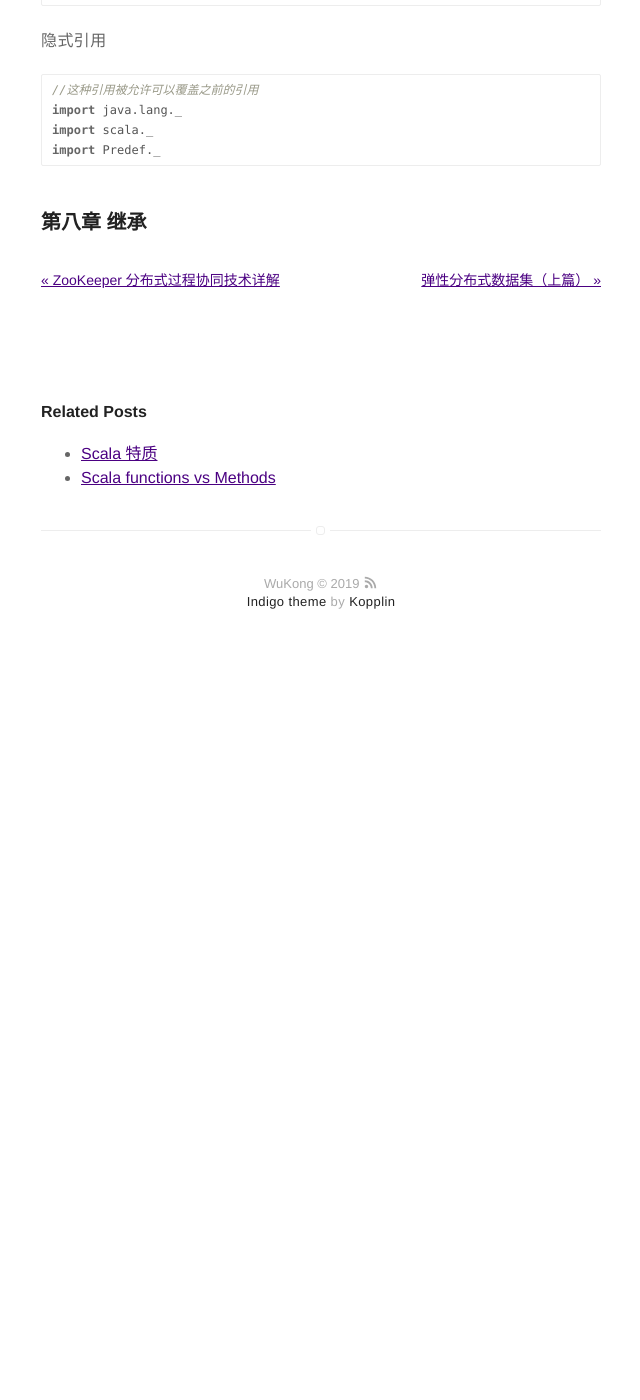
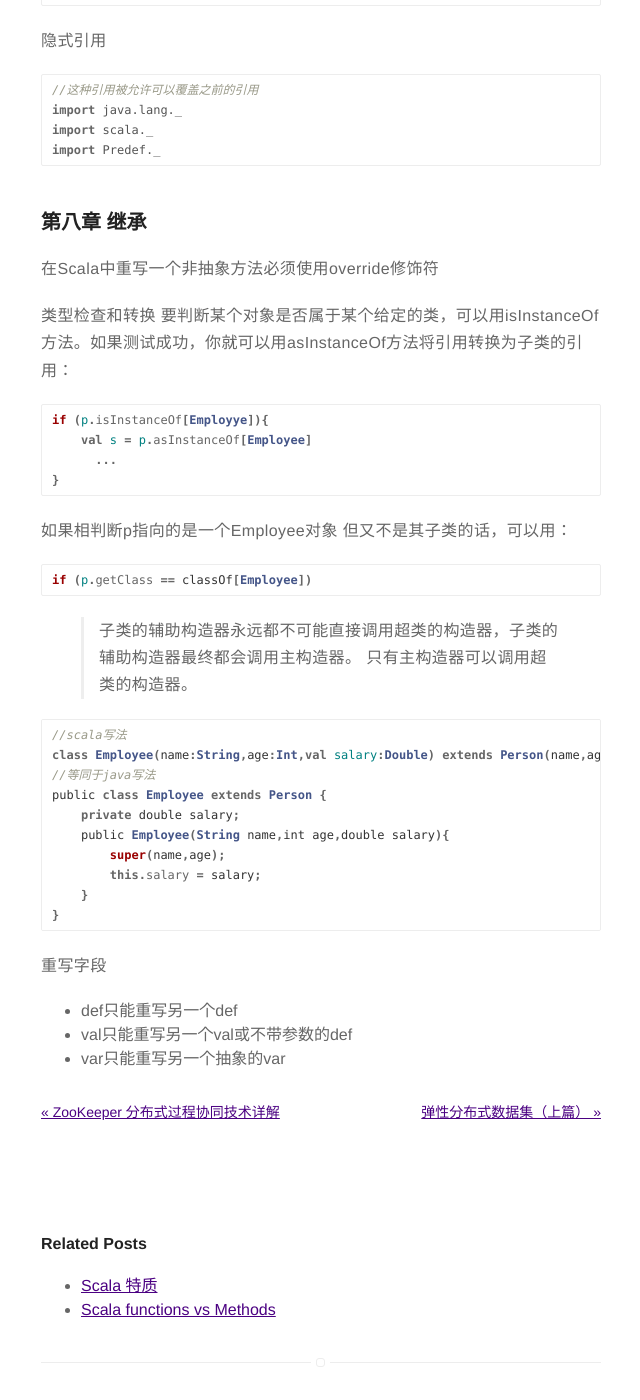
Before and after one commit to legend91325/legend91325.github.io, a Jekyll site: the page built from _posts/2019/2019-08-16-markdown-Scala_learn_note_one.md, in a window 1280 px wide and 1400 px high, scrolled down 7317 px. Shown: the whole window, without its empty margins (319-959 px from the left). Built offline with Jekyll 4.4.1, drawn with Linux system fonts in a browser that asks for light colours; before the commit the page ends 7990 px from its top, so only the background shows below that.

Commit message:
update scala doc

````diff
--- a/_posts/2019/2019-08-16-markdown-Scala_learn_note_one.md
+++ b/_posts/2019/2019-08-16-markdown-Scala_learn_note_one.md
@@ -310,3 +310,40 @@ import Predef._
 ```
 
 ### 第八章 继承
+
+在Scala中重写一个非抽象方法必须使用override修饰符
+
+类型检查和转换
+要判断某个对象是否属于某个给定的类，可以用isInstanceOf方法。如果测试成功，你就可以用asInstanceOf方法将引用转换为子类的引用：
+```scala
+if (p.isInstanceOf[Employye]){
+    val s = p.asInstanceOf[Employee]
+      ...
+}
+```
+
+如果相判断p指向的是一个Employee对象 但又不是其子类的话，可以用：
+```scala
+if (p.getClass == classOf[Employee])
+```
+
+> 子类的辅助构造器永远都不可能直接调用超类的构造器，子类的辅助构造器最终都会调用主构造器。
+只有主构造器可以调用超类的构造器。
+
+```scala
+//scala写法
+class Employee(name:String,age:Int,val salary:Double) extends Person(name,age)
+//等同于java写法
+public class Employee extends Person {
+    private double salary;
+    public Employee(String name,int age,double salary){
+        super(name,age);
+        this.salary = salary;
+    }
+}
+```
+
+重写字段
+- def只能重写另一个def
+- val只能重写另一个val或不带参数的def
+- var只能重写另一个抽象的var
````
